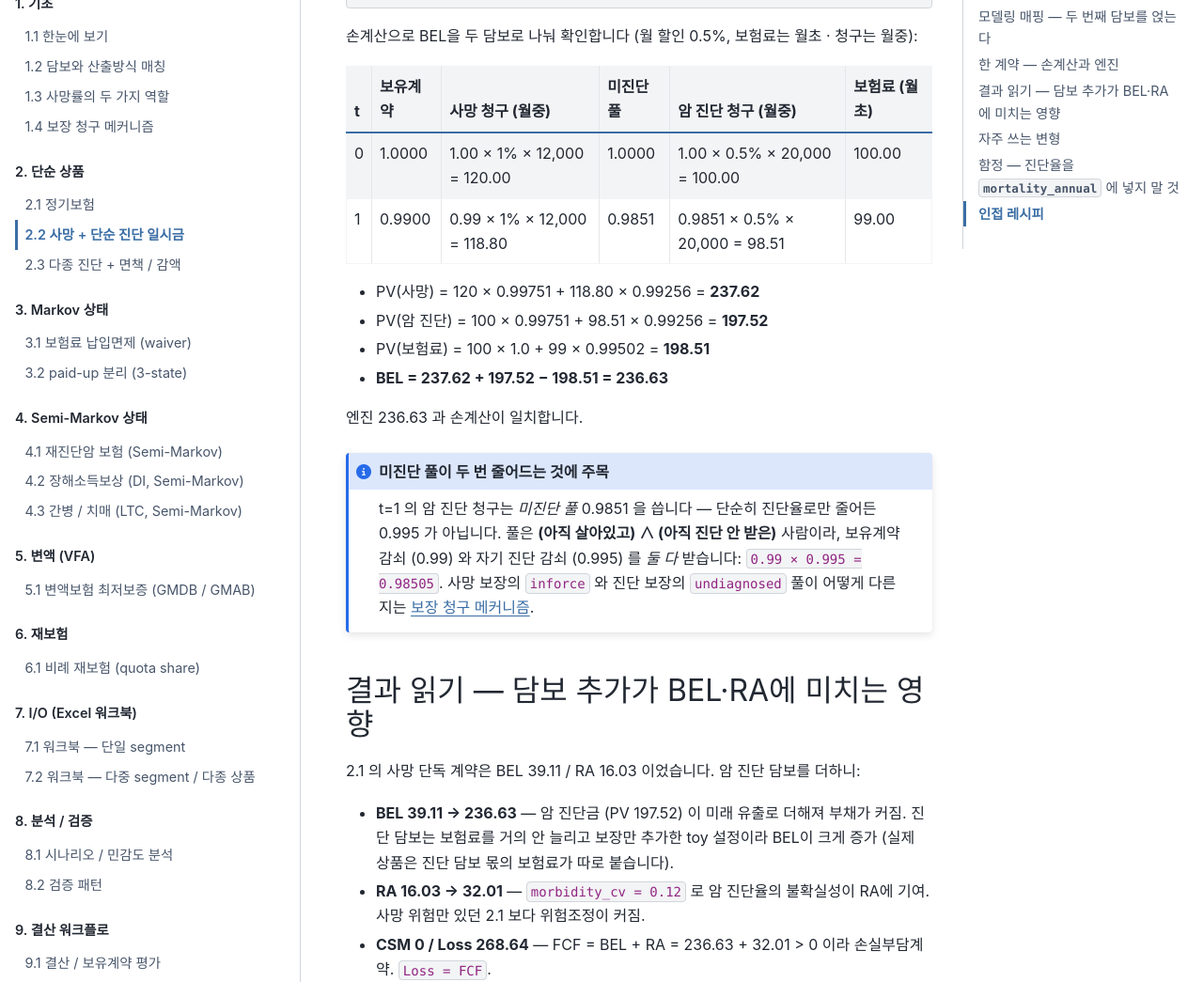
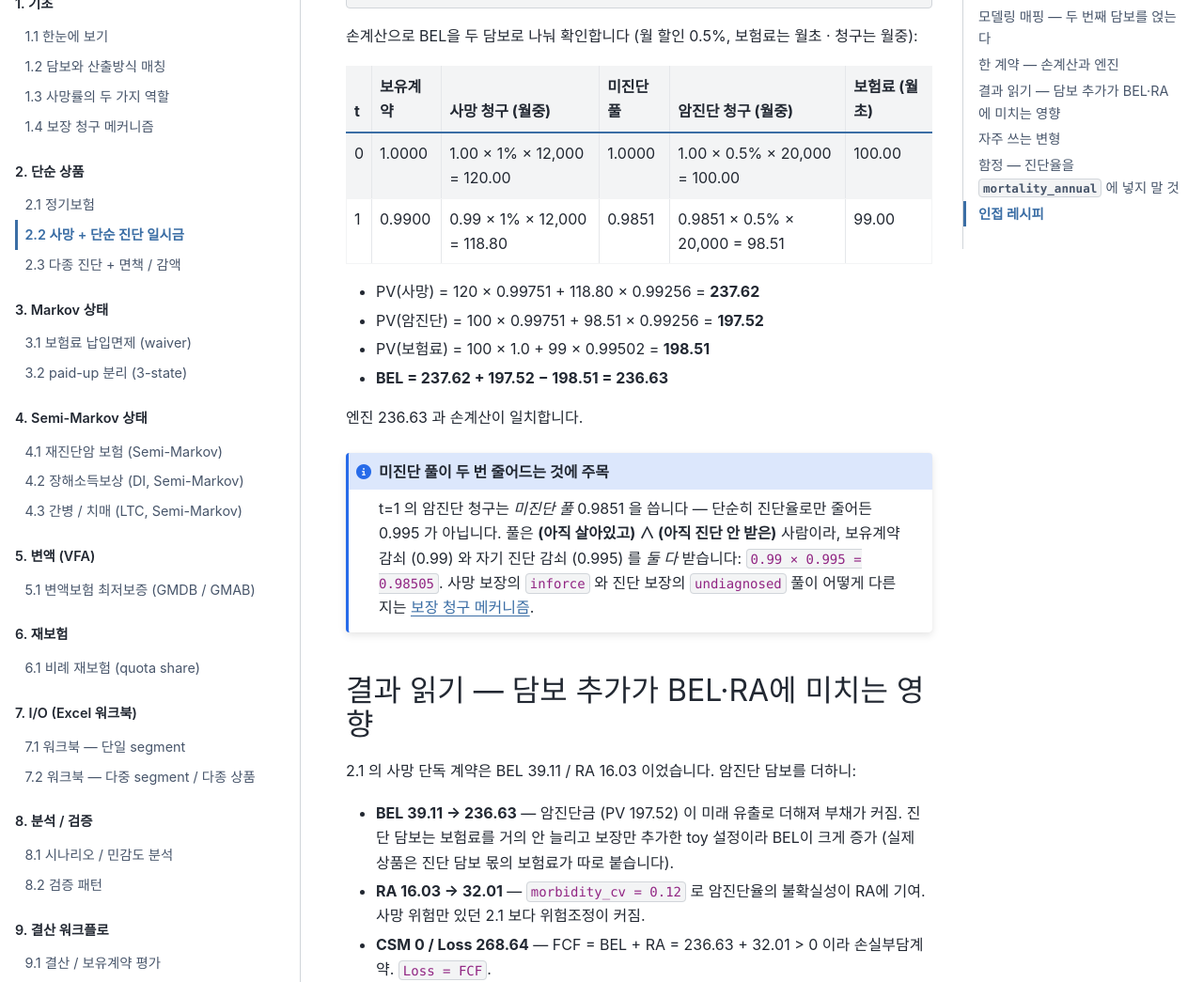
Before and after one commit to seokhoonj/fastcashflow, a Sphinx documentation site: the page built from docs/cookbook/simple/death-diagnosis.md, in a window 1280 px wide and 1400 px high, scrolled down 2433 px. Shown: the part 152-1197 px from the top of the window at 94% size. Built offline with Sphinx 7.4.7 and the PyData theme 0.15.4, drawn with Linux system fonts in a browser that asks for light colours; some of the changed text lies outside the part shown.

````diff
--- a/docs/cookbook/simple/death-diagnosis.md
+++ b/docs/cookbook/simple/death-diagnosis.md
@@ -23,7 +23,7 @@
 일어납니다 (진단받아도 계약은 유지, 보험료도 계속 납입).
 
 2.1 의 정기보험이 사망 한 가지 담보만 가졌다면, 본 챕터는 거기에
-**암 진단 담보** 하나를 추가합니다. 담보가 둘이 되면서 바뀌는 자리를
+**암진단 담보** 하나를 추가합니다. 담보가 둘이 되면서 바뀌는 자리를
 짚는 것이 핵심입니다.
 
 ## 모델링 매핑 — 두 번째 담보를 얹는다
@@ -45,21 +45,21 @@
 ```
 
 **진단율 `cancer_fn` 은 `mortality_annual` 에 넣지 않습니다.** 사망은
-보유계약을 줄이지만 (죽으면 더 이상 보장 진행 X), 암 진단은 사람을
+보유계약을 줄이지만 (죽으면 더 이상 보장 진행 X), 암진단은 사람을
 보유계약에서 빼지 않습니다 — 진단받아도 살아있고 보험료도 계속 냅니다.
 그래서 `mortality_annual = death_fn` 한 가지뿐이고, `cancer_fn` 은
 `coverages` 의 CANCER 한 자리에만 들어갑니다 (1.3 의 두 역할 참조).
 
 ## 한 계약 — 손계산과 엔진
 
-2.1 과 같은 두 달짜리 toy 계약에 암 진단 담보를 추가합니다.
+2.1 과 같은 두 달짜리 toy 계약에 암진단 담보를 추가합니다.
 
 ```{admonition} 예제 설정
 :class: note
 
 - 가입연령 40세, 보험기간 2개월
-- 월 사망률 1%, 월 암 진단율 0.5%, 해지 없음
-- 사망보험금 12,000, 암 진단금 20,000, 월 보험료 100
+- 월 사망률 1%, 월 암진단율 0.5%, 해지 없음
+- 사망보험금 12,000, 암진단금 20,000, 월 보험료 100
 - 월 할인율 0.5%
 ```
 
@@ -69,7 +69,7 @@ import fastcashflow as fcf
 
 # 사망률 함수 -- 월 1% 의 연 환산 (모든 sex/age/duration 에 동일한 평탄 요율)
 death_fn  = lambda s, a, d: np.full(a.shape, 1 - (1 - 0.01) ** 12)
-# 암 진단율 함수 -- 월 0.5% 의 연 환산 (평탄 요율)
+# 암진단율 함수 -- 월 0.5% 의 연 환산 (평탄 요율)
 cancer_fn = lambda s, a, d: np.full(a.shape, 1 - (1 - 0.005) ** 12)
 # 해지율 함수 -- 해지 없음
 lapse_fn  = lambda s, a, d: np.full(d.shape, 0.0)
@@ -84,7 +84,7 @@ basis = fcf.Basis(
     morbidity_cv     = 0.12,             # 진단율 변동계수 12%
     coverages        = (
         fcf.CoverageRate("DEATH",  death_fn),   # 0번 담보 — 사망 청구율
-        fcf.CoverageRate("CANCER", cancer_fn),  # 1번 담보 — 암 진단율
+        fcf.CoverageRate("CANCER", cancer_fn),  # 1번 담보 — 암진단율
     ),
 )
 
@@ -92,7 +92,7 @@ basis = fcf.Basis(
 mp = fcf.ModelPoints.single(
     issue_age     = 40,                      # 가입연령 40세
     sex           = 0,                       # 성별 (0=남, 1=여)
-    benefits      = {0: 12_000, 1: 20_000},  # 0 = 사망보험금 12,000, 1 = 암 진단금 20,000
+    benefits      = {0: 12_000, 1: 20_000},  # 0 = 사망보험금 12,000, 1 = 암진단금 20,000
     premium = 100,                     # 월납 보험료 100
     term_months   = 2,                       # 보험기간 2개월
     calculation_methods = {
@@ -120,13 +120,13 @@ Loss = 268.64
 손계산으로 BEL을 두 담보로 나눠 확인합니다 (월 할인 0.5%, 보험료는
 월초 · 청구는 월중):
 
-| t | 보유계약 | 사망 청구 (월중) | 미진단 풀 | 암 진단 청구 (월중) | 보험료 (월초) |
+| t | 보유계약 | 사망 청구 (월중) | 미진단 풀 | 암진단 청구 (월중) | 보험료 (월초) |
 |---|---|---|---|---|---|
 | 0 | 1.0000 | 1.00 × 1% × 12,000 = 120.00 | 1.0000 | 1.00 × 0.5% × 20,000 = 100.00 | 100.00 |
 | 1 | 0.9900 | 0.99 × 1% × 12,000 = 118.80 | 0.9851 | 0.9851 × 0.5% × 20,000 = 98.51 | 99.00 |
 
 - PV(사망) = 120 × 0.99751 + 118.80 × 0.99256 = **237.62**
-- PV(암 진단) = 100 × 0.99751 + 98.51 × 0.99256 = **197.52**
+- PV(암진단) = 100 × 0.99751 + 98.51 × 0.99256 = **197.52**
 - PV(보험료) = 100 × 1.0 + 99 × 0.99502 = **198.51**
 - **BEL = 237.62 + 197.52 − 198.51 = 236.63**
 
@@ -135,7 +135,7 @@ Loss = 268.64
 ```{admonition} 미진단 풀이 두 번 줄어드는 것에 주목
 :class: note
 
-t=1 의 암 진단 청구는 *미진단 풀* 0.9851 을 씁니다 — 단순히 진단율로만
+t=1 의 암진단 청구는 *미진단 풀* 0.9851 을 씁니다 — 단순히 진단율로만
 줄어든 0.995 가 아닙니다. 풀은 **(아직 살아있고) ∧ (아직 진단 안 받은)**
 사람이라, 보유계약 감쇠 (0.99) 와 자기 진단 감쇠 (0.995) 를 *둘 다*
 받습니다: `0.99 × 0.995 = 0.98505`. 사망 보장의 `inforce` 와 진단 보장의
@@ -144,14 +144,14 @@ t=1 의 암 진단 청구는 *미진단 풀* 0.9851 을 씁니다 — 단순히
 
 ## 결과 읽기 — 담보 추가가 BEL·RA에 미치는 영향
 
-2.1 의 사망 단독 계약은 BEL 39.11 / RA 16.03 이었습니다. 암 진단 담보를
+2.1 의 사망 단독 계약은 BEL 39.11 / RA 16.03 이었습니다. 암진단 담보를
 더하니:
 
-- **BEL 39.11 → 236.63** — 암 진단금 (PV 197.52) 이 미래 유출로 더해져
+- **BEL 39.11 → 236.63** — 암진단금 (PV 197.52) 이 미래 유출로 더해져
   부채가 커짐. 진단 담보는 보험료를 거의 안 늘리고 보장만 추가한
   toy 설정이라 BEL이 크게 증가 (실제 상품은 진단 담보 몫의 보험료가
   따로 붙습니다).
-- **RA 16.03 → 32.01** — `morbidity_cv = 0.12` 로 암 진단율의 불확실성이
+- **RA 16.03 → 32.01** — `morbidity_cv = 0.12` 로 암진단율의 불확실성이
   RA에 기여. 사망 위험만 있던 2.1 보다 위험조정이 커짐.
 - **CSM 0 / Loss 268.64** — FCF = BEL + RA = 236.63 + 32.01 > 0 이라
   손실부담계약. `Loss = FCF`.
@@ -176,7 +176,7 @@ t=1 의 암 진단 청구는 *미진단 풀* 0.9851 을 씁니다 — 단순히
 ```python
 mp = fcf.ModelPoints.single(
     issue_age     = 40,                                       # 가입연령 40세
-    benefits      = {0: 100_000_000, 1: 30_000_000},          # 사망 1억, 암 진단 3,000만
+    benefits      = {0: 100_000_000, 1: 30_000_000},          # 사망 1억, 암진단 3,000만
     premium = 80_000,                                   # 월납 보험료 8만
     term_months   = 240,                                      # 보험기간 20년
     calculation_methods = {"DEATH":  fcf.CalculationMethod.DEATH,
@@ -197,13 +197,13 @@ cardiac_fn  = lambda s, a, d: np.full(a.shape, 1 - (1 - 0.004) ** 12)
 
 coverages = (
     fcf.CoverageRate("DEATH",  death_fn),                     # 0 — 사망
-    fcf.CoverageRate("CANCER", cancer_fn),                    # 1 — 암 진단
+    fcf.CoverageRate("CANCER", cancer_fn),                    # 1 — 암진단
     fcf.CoverageRate("CEREBRAL", cerebral_fn),                # 2 — 뇌혈관 진단
     fcf.CoverageRate("CARDIAC",  cardiac_fn),                 # 3 — 심혈관 진단
 )
 ```
 
-각 진단 담보는 자기만의 `undiagnosed` 풀을 가집니다 — 암 진단을 받아도
+각 진단 담보는 자기만의 `undiagnosed` 풀을 가집니다 — 암진단을 받아도
 뇌혈관 풀은 줄지 않습니다 (서로 독립).
 
 ## 함정 — 진단율을 `mortality_annual` 에 넣지 말 것
@@ -215,8 +215,8 @@ coverages = (
 mortality_annual = lambda s, a, d: death_fn(s,a,d) + cancer_fn(s,a,d)   # ✗
 ```
 
-이러면 암 진단받은 사람이 보유계약에서 빠져나가, 그 이후의 사망보험금 ·
-보험료 · 만기금이 모두 과소평가됩니다. 암 진단은 보유계약을 줄이지
+이러면 암진단받은 사람이 보유계약에서 빠져나가, 그 이후의 사망보험금 ·
+보험료 · 만기금이 모두 과소평가됩니다. 암진단은 보유계약을 줄이지
 않습니다 — 진단받은 사람도 살아있고 보험료를 계속 냅니다.
 
 `mortality_annual` 에는 **보유계약을 실제로 줄이는 율** (사망 · 해지) 만
````
Also changed, not shown: docs/basis-format.md (+1 -1 lines), docs/cookbook/basics/calculation-methods.md (+2 -2 lines), docs/cookbook/basics/coverage-mechanics.md (+1 -1 lines), docs/cookbook/semi-markov/reincidence.md (+1 -1 lines), docs/cookbook/simple/diagnosis-rules.md (+5 -5 lines).
